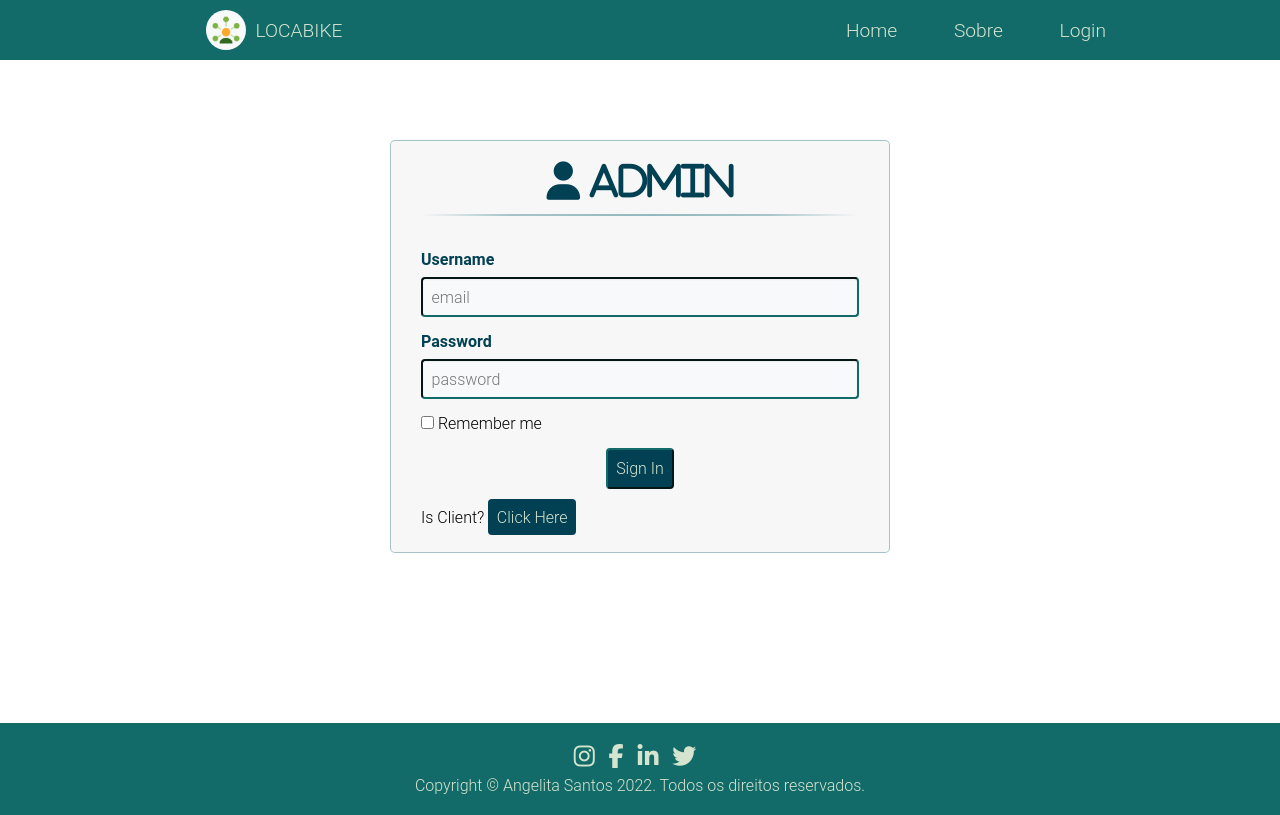
After one commit to angelitasantos/python-flask-mysql-locabike, a Flask app: page /admin in a window 1280 px wide. The commit adds this page. Run offline with Flask 2, Linux system fonts and the light colour scheme; some libraries are stand-ins or nearby versions.

Commit message:
create admin login access #4

```diff
--- a/App.py
+++ b/App.py
@@ -1,5 +1,8 @@
 from models.ModelMail import *
+from models.ModelUser import *
+
 from views.ViewMail import *
+from views.ViewUser import *
 
 
 if __name__ == '__main__':
--- /dev/null
+++ b/models/ModelUser.py
@@ -0,0 +1,36 @@
+from flask import Flask, render_template, url_for, redirect, flash, session, request
+from conexao_mysql import *
+
+
+class ModelUser:
+
+    def __init__(self) -> None:
+        pass
+
+
+    def AdminLogin(self):
+        if request.method == 'POST':
+            amail = request.form['amail']
+            apassword = request.form['apassword']
+
+            try:
+                cursor = mysql.connection.cursor()
+                cursor.execute('SELECT * FROM admins WHERE amail = %s', [amail])
+                res = cursor.fetchone()
+                if res:
+                    pw_hash = res['apassword']
+                    if bcrypt.check_password_hash(pw_hash, apassword):
+                        session['aname'] = res['aname']
+                        session['amail'] = res['amail']
+                        session['sitedata'] = res['sitedata']
+                        session['companies'] = res['companies']
+                        session['stores'] = res['stores']
+                        session['admins'] = res['admins']
+                        session['aid'] = res['aid']
+                        return redirect(url_for('home'))
+                    else:
+                        flash("Invalid Username or Password!", "danger")
+                else:
+                    flash("Username Not Found!", "danger")
+            except Exception as e:
+                print(e)
--- a/static/css/styles.css
+++ b/static/css/styles.css
@@ -348,3 +348,37 @@ textarea {
     background-color: var(--green5);
     color: var(--green1);
 }
+
+
+/* ########################################################### */
+
+.section-admin {
+    display: flex;
+    justify-content: center;
+    margin: 120px 0;
+    padding: 20px;
+}
+
+.content {
+    width: 500px;
+    margin: 0 10px;
+    position: relative;
+}
+
+form div {
+    margin-bottom: 15px;
+}
+
+#register,
+#login {
+    top: 0px;
+    width: 100%;
+    padding: 18px 6% 10px 6%;
+    margin: 0 0 30px 0;
+    background: #f7f7f7;
+    border: 1px solid rgba(147, 184, 189, 0.8);
+    border-radius: 5px;
+    animation-duration: 0.5s;
+    animation-timing-function: ease;
+    animation-fill-mode: both;
+}
--- /dev/null
+++ b/templates/store/admin.html
@@ -0,0 +1,43 @@
+{% extends 'base.html' %}
+{% block container %}
+
+<section class="section-admin section-login">
+    <div class="content">
+        <div id="login">
+            <h2 class="title"><i class="fa fa-user"> {{ title }}</i></h2>
+            <br>
+            <form method="post" action="">
+
+                {% with messages = get_flashed_messages(with_categories=true) %}
+                {% if messages %}
+                {% for category, message in messages %}
+                <div class="alert alert-{{category}}" role="alert">{{ message }}</div>
+                {% endfor %}
+                {% endif %}
+                {% endwith %}
+
+                <div>
+                    <label class="label">Username</label>
+                    <input type="email" name="amail" class="input" placeholder="email" required="required" />
+                </div>
+                <div>
+                    <label class="label">Password</label>
+                    <input type="password" name="apassword" class="input" placeholder="password" required="required" />
+                </div>
+                <div>
+                    <input type="checkbox" name="manterlogado" value="" />
+                    <label>Remember me</label>
+                </div>
+                <div class="center">
+                    <input type="submit" name="alogin" class="input-submit" value="Sign In" />
+                </div>
+                <br>
+                <div>
+                    <div>Is Client? <a href="{{ url_for('home') }}" class="input-submit">Click Here</a></div>
+                </div>
+            </form>
+        </div>
+    </div>
+</section>
+
+{% endblock %}
--- /dev/null
+++ b/views/ViewUser.py
@@ -0,0 +1,25 @@
+from models.ModelUser import *
+self = 'self'
+
+
+@app.route('/admin', methods=['GET', 'POST'])
+def admin():
+    title = 'Admin'
+    ModelUser.AdminLogin(self)
+    try:
+        if session['aname'] != '':
+            return render_template('/pages/about.html', title = 'About')
+    except Exception as e:
+        print(e)
+    try:
+        if session['name'] != '':
+            return render_template('/pages/home.html', title = 'Home')
+    except Exception as e:
+        print(e)
+    return render_template('/store/admin.html', title = title)
+
+
+@app.route('/logout')
+def logout():
+    session.clear()
+    return redirect(url_for('home'))
```
Also changed, not shown: sql.sql (added, +15 -0 lines), README.md.
